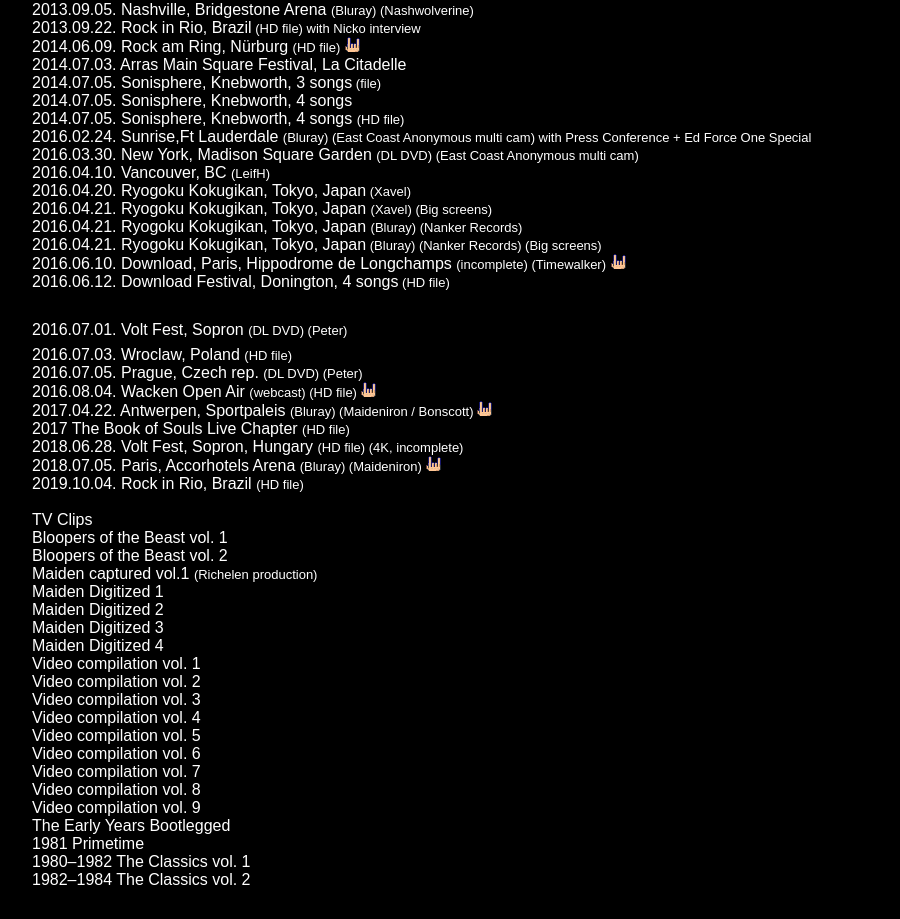
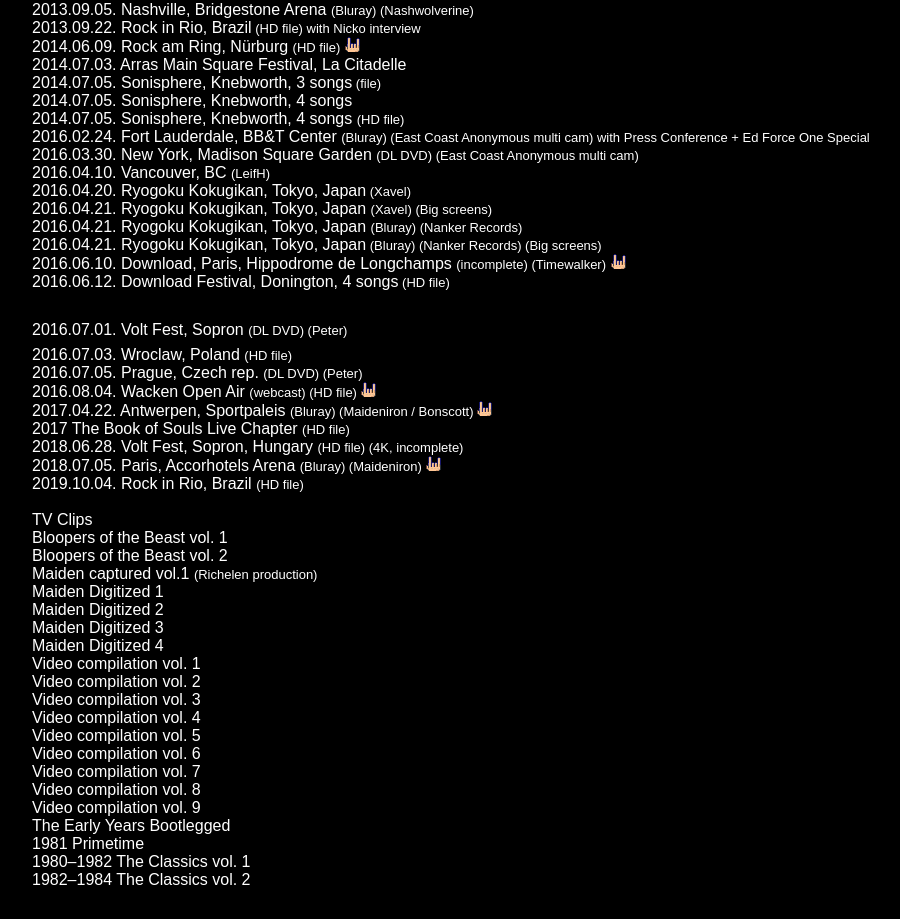
Before and after one commit to mefilas666/bootleg-trades, a plain HTML site: page video.html in a window 1280 px wide. Shown: the part 3540-4459 px from the top of the page, without its empty margins (108-1008 px from the left). Drawn offline with Linux system fonts and the light colour scheme.

Commit message:
Add files via upload

```diff
--- a/video.html
+++ b/video.html
@@ -380,7 +380,7 @@ sourced)</font><font size="3" color="#FFFFFF" face="Arial"><font size="2">
 2014.07.05. Sonisphere, Knebworth, 4 songs<br>
 2014.07.05. Sonisphere, Knebworth, 4 songs </font>
 <font face="Arial" size="2" color="#FFFFFF">(HD file)</font><font size="3" color="#FFFFFF" face="Arial"><br>
-2016.02.24. Sunrise,Ft Lauderdale </font>
+2016.02.24. Fort Lauderdale, BB&amp;T Center </font>
 <font face="Arial" size="2" color="#FFFFFF">(Bluray) (East Coast Anonymous multi
 cam) with Press Conference + Ed Force One Special</font><font size="3" color="#FFFFFF" face="Arial"><br>
 2016.03.30. New York, Madison Square Garden </font>
```
